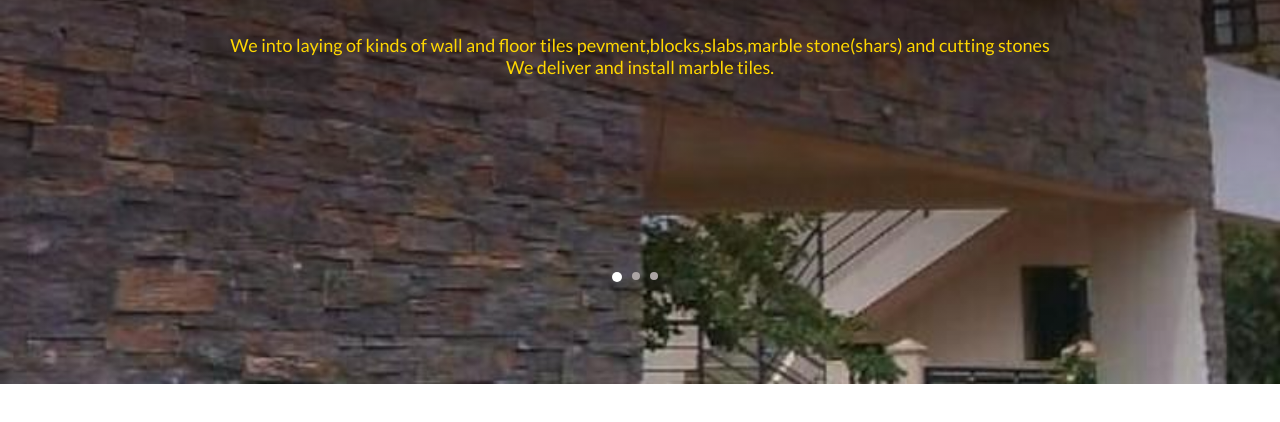
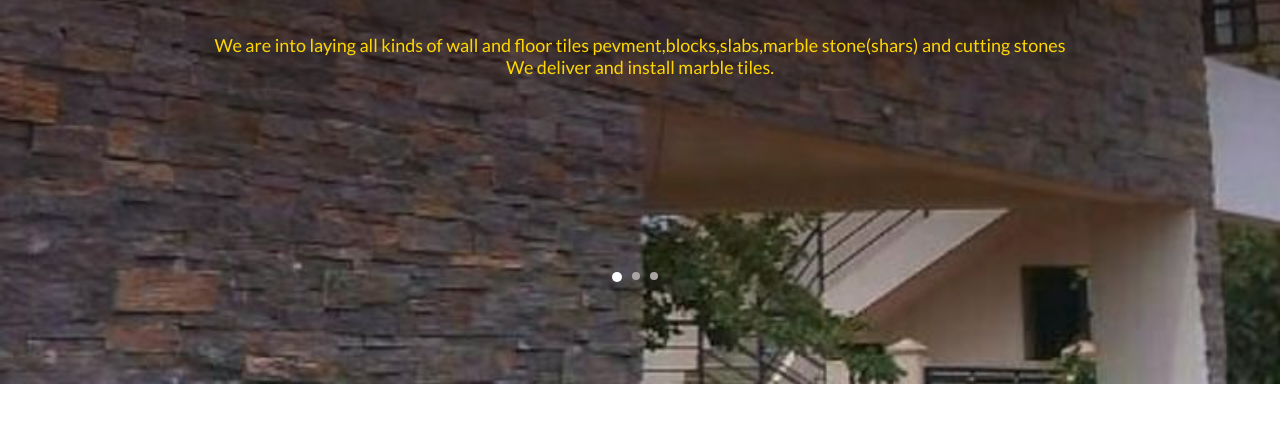
Before and after one commit to evansbafoe/medab-tiling-stones, a website: page stairscass.html in a window 1280 px wide. Shown: the part 516-938 px from the top of the page. Drawn offline with Linux system fonts and the light colour scheme.

Commit message:
Update stairscass.html

```diff
--- a/stairscass.html
+++ b/stairscass.html
@@ -3,7 +3,7 @@
     <head>
         <meta charset="utf-8">
         <meta http-equiv="x-ua-compatible" content="ie=edge">
-        <title>Hotel</title>
+        <title>Medab</title>
         <meta name="description" content="">
         <meta name="viewport" content="width=device-width, initial-scale=1">
 
@@ -113,7 +113,7 @@
                             <div class="col-xl-9">
                                 <div class="h1-slider-caption">
                                     <h3 data-animation="fadeInUp" data-delay=".4s">MEDAB<br>Tiling & Stone Works </h3>
-                                    <h4 data-animation="fadeInDown" data-delay=".4s"style="color:gold" > <br>We into laying of kinds of wall and floor tiles pevment,blocks,slabs,marble stone(shars) and cutting stones <br> We deliver and install marble tiles. </h4>
+                                    <h4 data-animation="fadeInDown" data-delay=".4s"style="color:gold" > <br>We are into laying all kinds of wall and floor tiles pevment,blocks,slabs,marble stone(shars) and cutting stones <br> We deliver and install marble tiles. </h4>
 
                                 </div>
                             </div>
@@ -126,7 +126,7 @@
                             <div class="col-xl-9">
                                 <div class="h1-slider-caption">
                                     <h3 data-animation="fadeInUp" data-delay=".4s">MEDAB<br>Tiling & Stone Works </h3>
-                                    <h4 data-animation="fadeInDown" data-delay=".4s"style="color:gold" > <br>We into laying of kinds of wall and floor tiles pevment,blocks,slabs,marble stone(shars) and cutting stones <br> We deliver and install marble tiles. </h4>
+                                    <h4 data-animation="fadeInDown" data-delay=".4s"style="color:gold" > <br>We are into laying all kinds of wall and floor tiles pevment,blocks,slabs,marble stone(shars) and cutting stones <br> We deliver and install marble tiles. </h4>
                                  </div>
                             </div>
                         </div>
@@ -138,7 +138,7 @@
                             <div class="col-xl-9">
                                 <div class="h1-slider-caption">
                                    <h3 data-animation="fadeInUp" data-delay=".4s">MEDAB<br>Tiling & Stone Works </h3>
-                                    <h4 data-animation="fadeInDown" data-delay=".4s"style="color:gold" > <br>We into laying of kinds of wall and floor tiles pevment,blocks,slabs,marble stone(shars) and cutting stones <br> We deliver and install marble tiles. </h4>
+                                    <h4 data-animation="fadeInDown" data-delay=".4s"style="color:gold" > <br>We are into laying all kinds of wall and floor tiles pevment,blocks,slabs,marble stone(shars) and cutting stones <br> We deliver and install marble tiles. </h4>
                                  </div>
                             </div>
                         </div>
```
